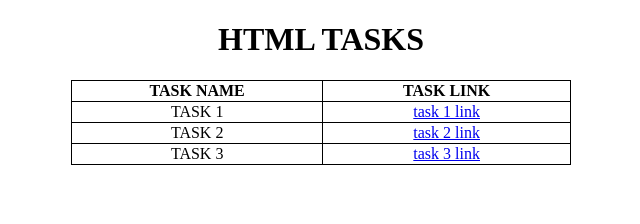
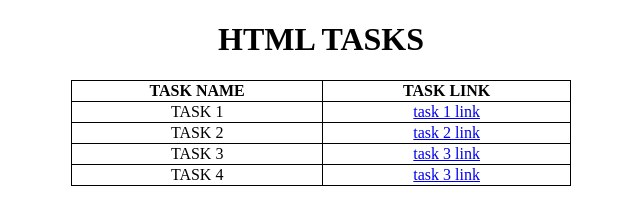
Before and after one commit to saiprasanth20/MERN-INTERNSHIP-TASKS, a plain HTML site: page index.html in a window 1280 px wide. Shown: the whole page, without its empty margins (319-959 px from the left). Drawn offline with Linux system fonts and the light colour scheme.

Commit message:
Add files via upload

```diff
--- a/index.html
+++ b/index.html
@@ -38,6 +38,10 @@
     <td>TASK 3</td>
     <td><a href="task3.html">task 3 link</a></td>
     </tr>
+    <tr>
+        <td>TASK 4</td>
+        <td><a href="task4.html">task 3 link</a></td>
+        </tr>
     </table>
 </body>
 </html>
```
Also changed, not shown: task4.html (added).
